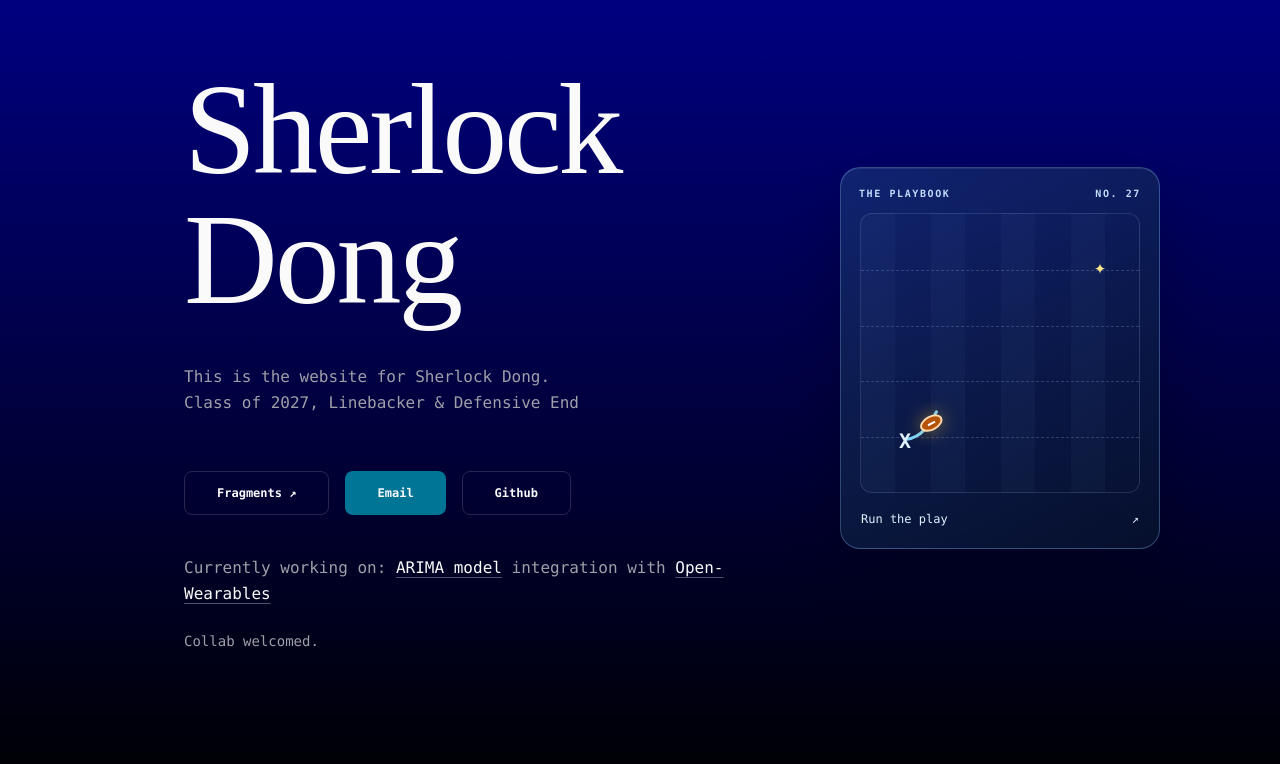
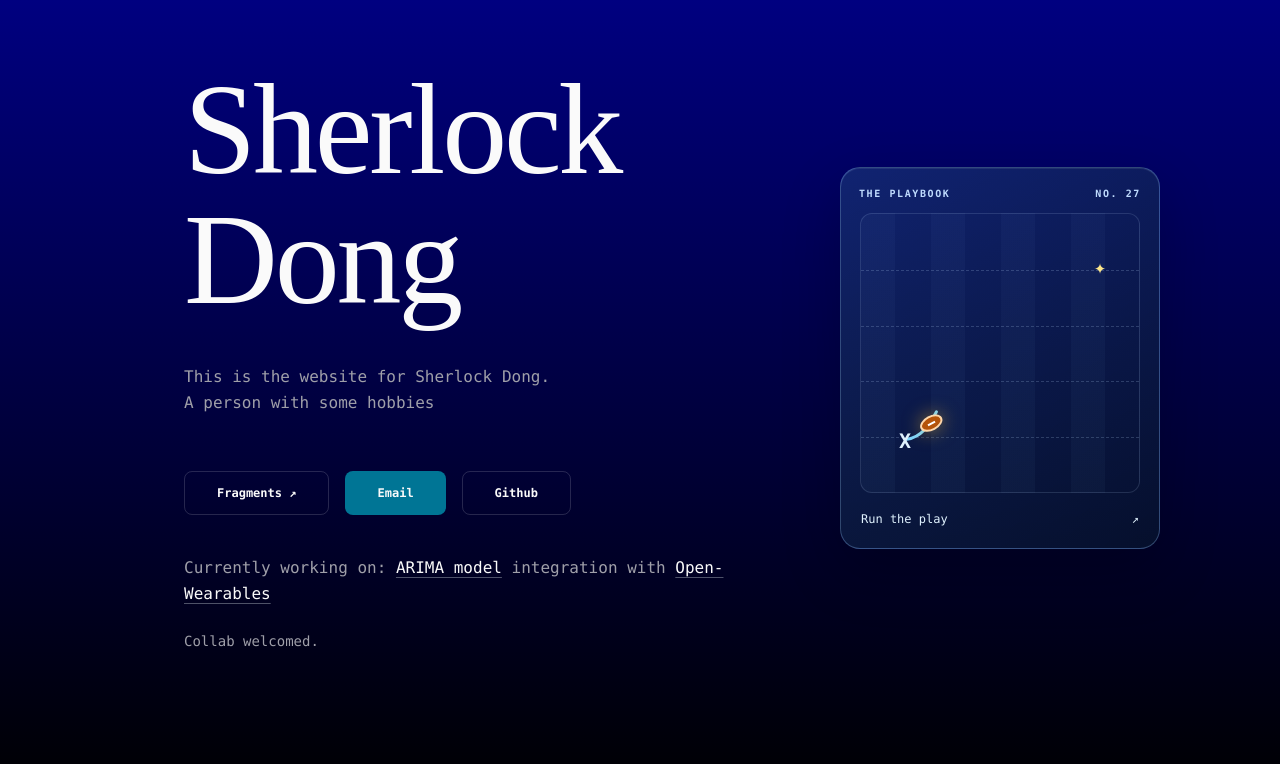
Before and after one commit to sherlockdong/dyk, a Next.js app: page / in a window 1280 px wide. Shown: the top 764 px of the page. Built offline with nearby package versions, Linux system fonts and the light colour scheme; a web font is replaced by a local one.

Commit message:
removed football stuff

```diff
--- a/src/app/page.jsx
+++ b/src/app/page.jsx
@@ -49,7 +49,7 @@ export default function Home() {
 
           <p className="max-w-2xl font-mono text-base text-muted-foreground leading-relaxed mt-4">
             This is the website for Sherlock Dong. <br />
-            Class of 2027, Linebacker &amp; Defensive End
+            A person with some hobbies
           </p>
           <div className="flex flex-wrap items-center gap-4 mt-8">
             <Link
```
